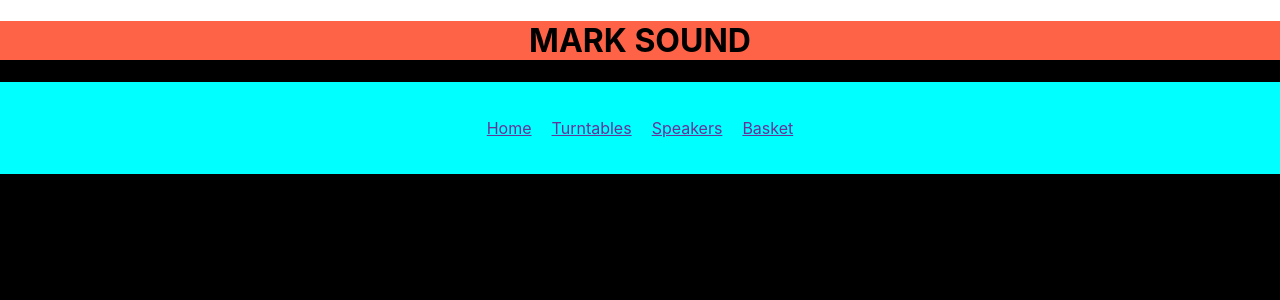
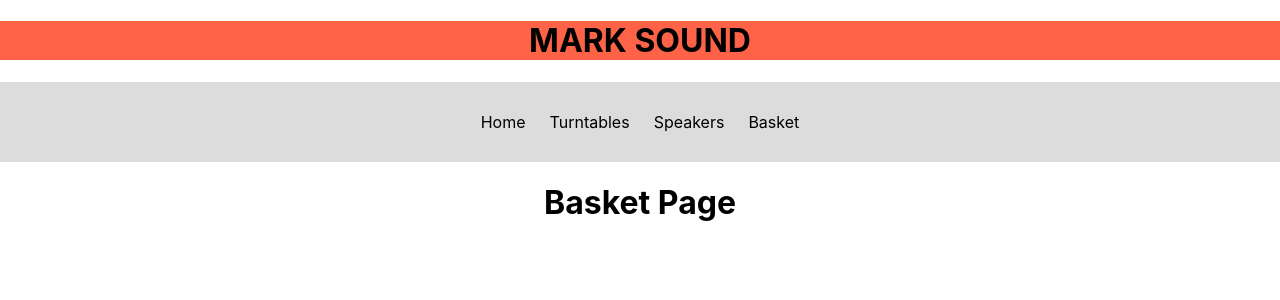
Before and after one commit to one-two-five/shopping-app, a React (Create React App) app: page /basket in a window 1280 px wide. Shown: the top 300 px of the page. Built offline with nearby package versions, Linux system fonts and the light colour scheme.

Commit message:
fix background and style nav

```diff
--- a/src/App.js
+++ b/src/App.js
@@ -17,9 +17,9 @@ function App() {
         <Nav/>
           <Switch>
             <Route path='/' exact component={Home}/>
-            <Route path='/turntables' component={ProductListPage}/>
-            <Route path='/speakers' component={ProductListPage}/>
-            <Route path='/basket' component={BasketPage}/>
+            <Route path='/turntables' exact component={ProductListPage}/>
+            <Route path='/speakers' exact component={ProductListPage}/>
+            <Route path='/basket' exact component={BasketPage}/>
           </Switch>
     </div>
     </Router>
--- a/src/components/home/home.css
+++ b/src/components/home/home.css
@@ -2,7 +2,7 @@ img {
     width: 100%;
 }
 
-div {
+.image-container {
     height: 100vh;
     background-color: black;
 }
--- a/src/components/home/home.js
+++ b/src/components/home/home.js
@@ -3,7 +3,7 @@ import './home.css'
 
 function Home() {
     return (
-        <div>
+        <div className='image-container'>
             <img src={require('./image.jpg')} alt="Sound bars background"></img>
         </div>
     )
--- a/src/components/nav-bar/nav-bar.css
+++ b/src/components/nav-bar/nav-bar.css
@@ -1,5 +1,5 @@
 nav {
-    background-color: aqua;
+    background-color: rgb(220, 220, 220);
     display: flex;
     justify-content: space-around;
     align-items: center;
@@ -10,13 +10,18 @@ nav {
     /* width: 70%; */
     display: flex;
     justify-content: space-around;
-    padding: 10px;
+    padding: 1px;
     flex-flow: row wrap;
     align-items: center;
     list-style: none;
 }
 
 a {
-    color:rebeccapurple;
-    padding: 10px;
+    color: black;
+    padding: 12px;
+    text-decoration: none;
 }
+
+a:hover {
+  text-decoration: underline;
+}
--- /dev/null
+++ b/src/components/plp-page/plp-page.css
@@ -0,0 +1,3 @@
+body {
+    background-color: white;
+}
--- a/src/components/plp-page/plp-page.js
+++ b/src/components/plp-page/plp-page.js
@@ -1,4 +1,5 @@
 import React from 'react';
+import './plp-page.css'
 
 function ProductListPage() {
     return (
```
